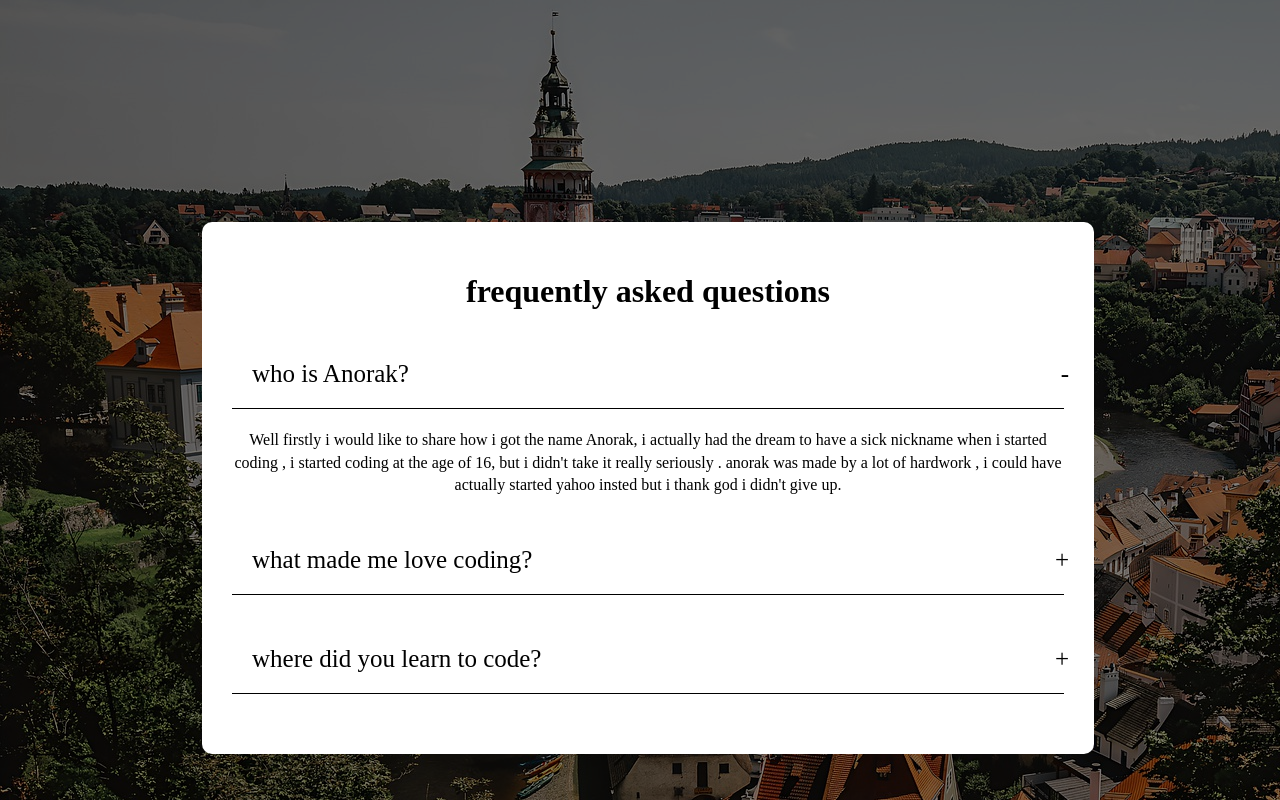
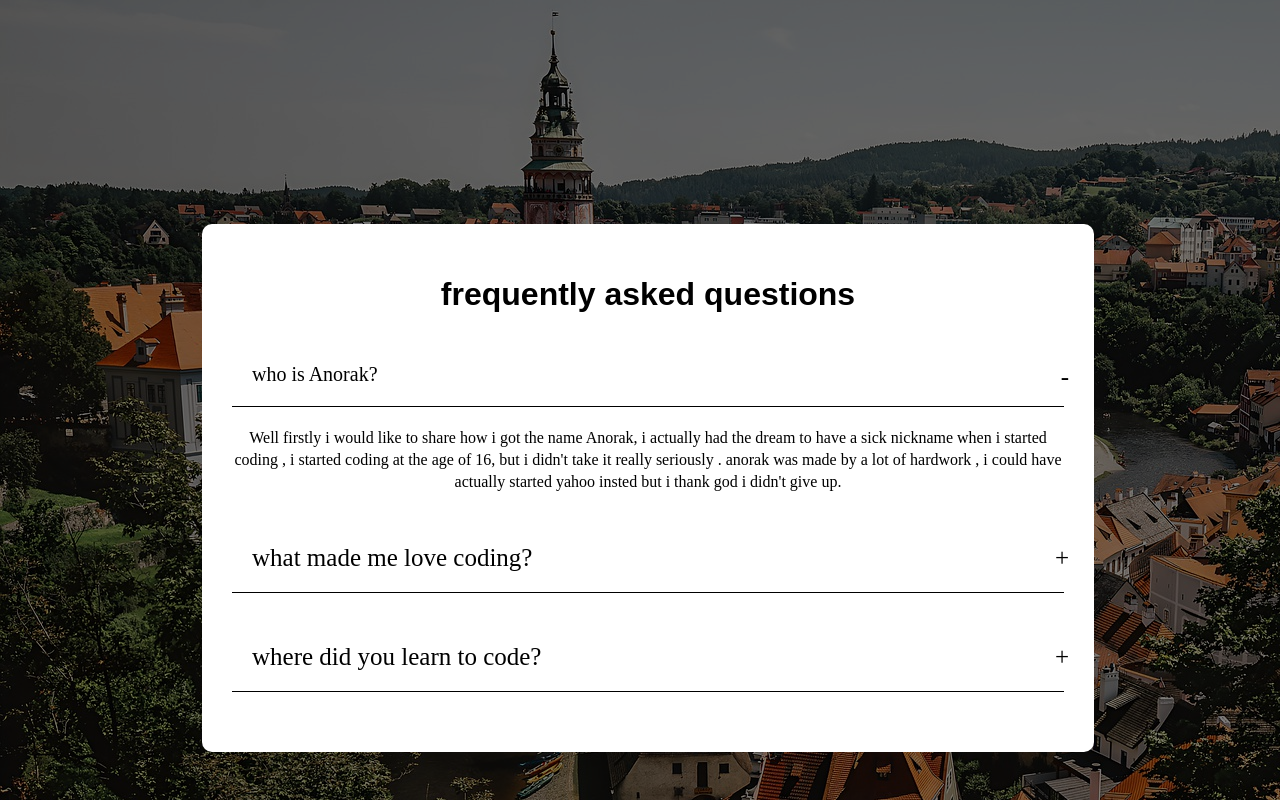
Before and after one commit to Anorak100/faq, a plain HTML site: page index.html in a window 1280 px wide. Both pictures are taken after a click on the element 648 px from the left and 418 px from the top of the page. Shown: the top 800 px of the page. Drawn offline with Linux system fonts and the light colour scheme.

Commit message:
modified styles.css

```diff
--- a/styles.css
+++ b/styles.css
@@ -10,6 +10,7 @@ body{
 
  .accordion #title{
     text-align: center;
+    font-family: Arial, Helvetica, sans-serif
 
 }
  .content-container{
@@ -31,6 +32,7 @@ body{
     padding: 20px;
     position: relative;
     cursor: pointer;
+    transition: .5s;
 }
 
 .accordion .content-container .answer{
@@ -58,4 +60,9 @@ body{
     content: '-';
     position: absolute;
     right: -5px;
+    font-size: 25px;
 }
+
+.accordion .content-container.active .question{
+    font-size: 20px;
+}
```
